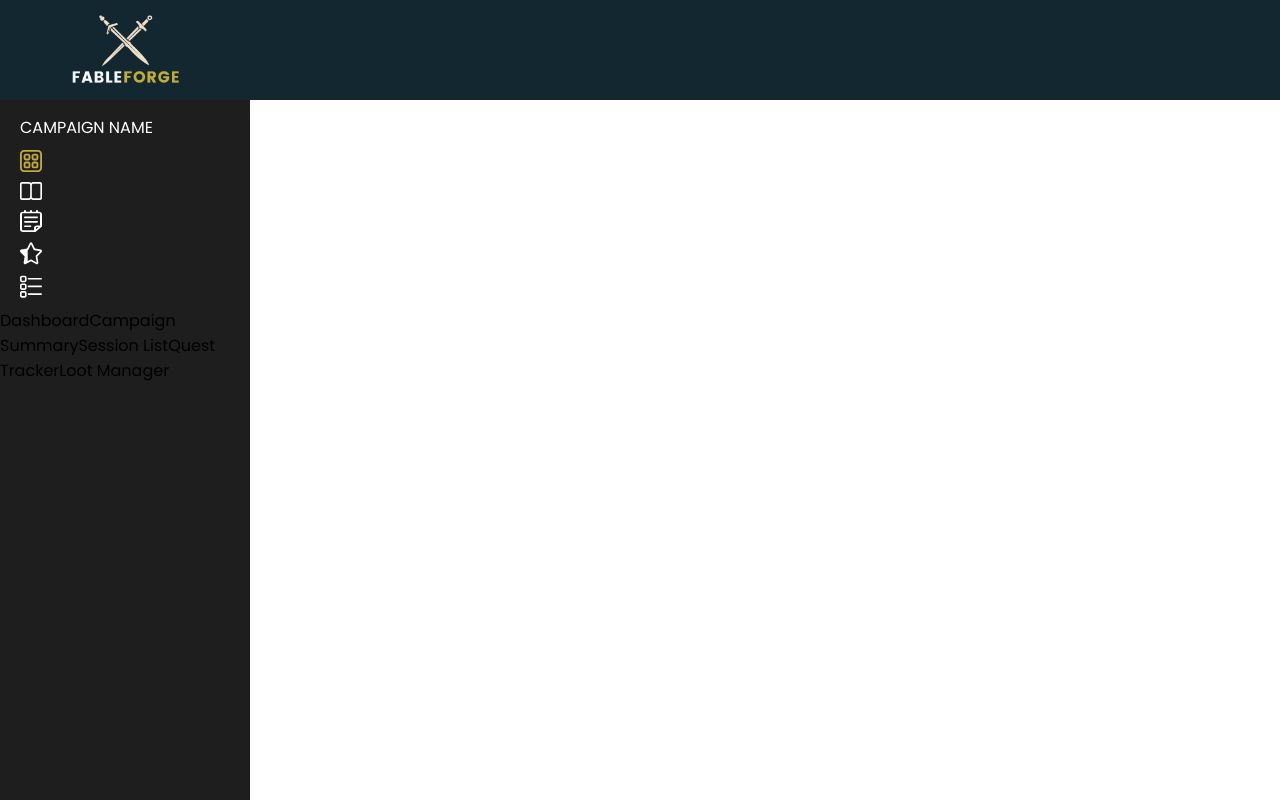
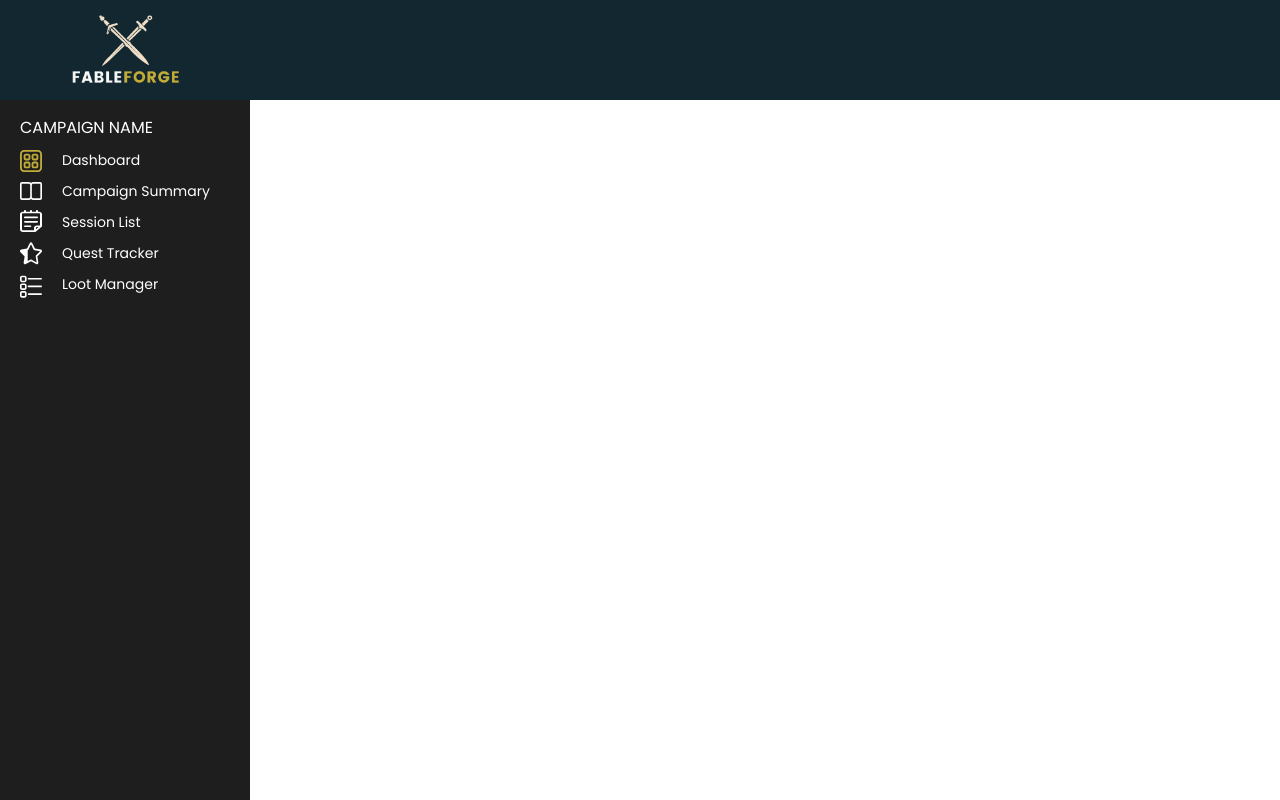
Before and after one commit to alliebourden/fableforge, a React (Vite) app: page / in a window 1280 px wide. Shown: the top 800 px of the page. Built offline with nearby package versions, Linux system fonts and the light colour scheme.

Commit message:
styled sidebar links

```diff
--- a/src/index.css
+++ b/src/index.css
@@ -35,6 +35,10 @@
   line-height: normal;
 }
 
+.sidebar-content {
+  display: flex;
+}
+
 .icons {
   display: flex;
   flex-direction: column;
@@ -46,6 +50,16 @@
 }
 
 .sidebar-links {
+  display: flex;
+  flex-direction: column;
+  color: #fff;
+  font-family: Poppins;
+  font-size: 14px;
+  margin: 10px 0 0 20px;
+}
+
+.sidebar-links a {
+  margin-bottom: 10px;
 }
 
 button {
--- a/src/pages/Layout.jsx
+++ b/src/pages/Layout.jsx
@@ -11,6 +11,7 @@ export default function Layout() {
       </div>
       <div className="sidebar">
         <p className="campaign-name">CAMPAIGN NAME</p>
+        <div className="sidebar-content">
           <div className="icons">
             <svg
               xmlns="http://www.w3.org/2000/svg"
@@ -82,5 +83,6 @@ export default function Layout() {
           </div>
         </div>
       </div>
+    </div>
   );
 }
```
Lines whose indentation alone changed are shown as unchanged.
